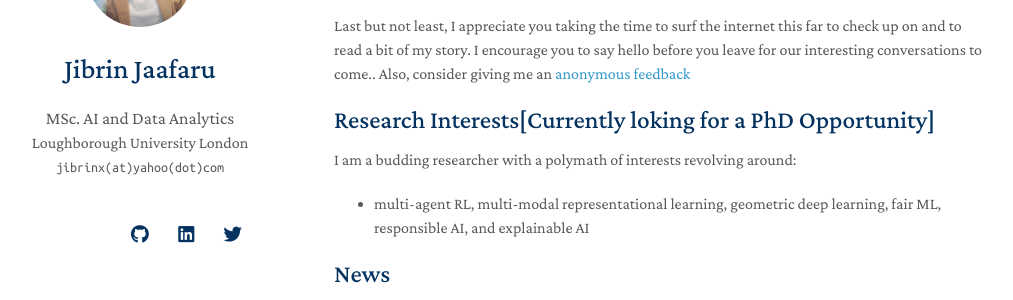
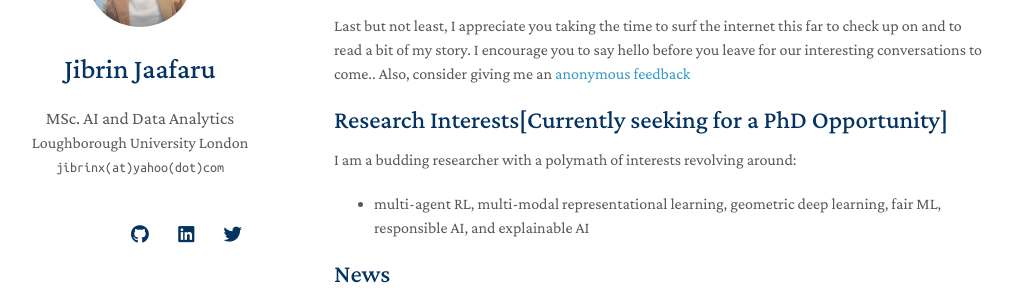
Before and after one commit to jibrinx/jibrinx.github.io, a Jekyll site: the page built from index.md, in a window 1280 px wide and 900 px high, scrolled down 426 px. Shown: the part 155-455 px from the top of the window, without its empty margins (136-1149 px from the left). Built offline with Jekyll 4.4.1, drawn with Linux system fonts in a browser that asks for light colours; nearby versions of some CDN libraries; a style sheet for code colours, icons or effects is not loaded.

Commit message:
Update index.md

```diff
--- a/index.md
+++ b/index.md
@@ -13,7 +13,7 @@ My favourite quote is... <span style="color:indigo;">Sincerity is a better "pers
 
 Last but not least, I appreciate you taking the time to surf the internet this far to check up on and to read a bit of my story. I encourage you to say hello before you leave for our interesting conversations to come.. Also, consider giving me an  <a href="https://ngl.link/jibrinx">anonymous feedback</a>
 
-## Research Interests[Currently loking for a PhD Opportunity]
+## Research Interests[Currently seeking for a PhD Opportunity]
 I am a budding researcher with a polymath of interests revolving around:
 - multi-agent RL, multi-modal representational learning, geometric deep learning, fair ML, responsible AI, and explainable AI
 
```
